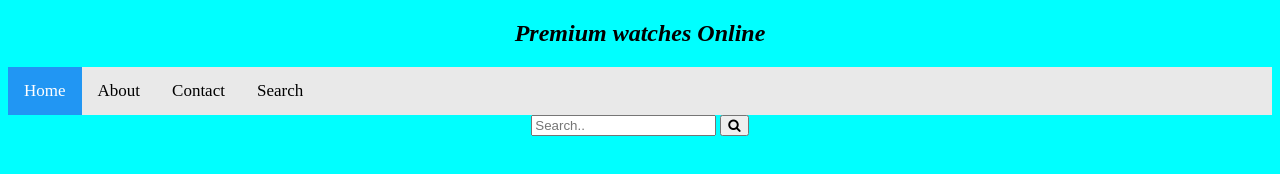
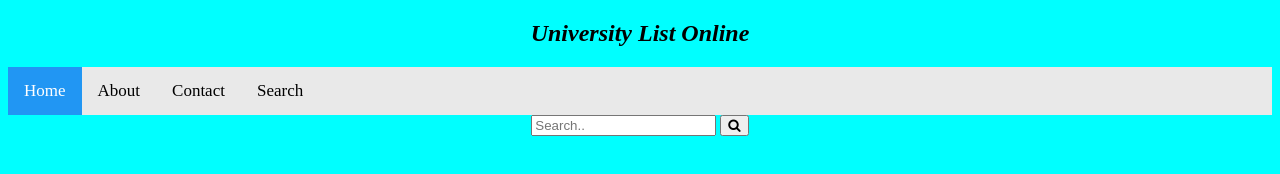
Before and after one commit to GeoffreyOgembo/Premium-Watches-Website, a plain HTML site: page index.html in a window 1280 px wide. Drawn offline with Linux system fonts and the light colour scheme.

Commit message:
"updates"

```diff
--- a/index.html
+++ b/index.html
@@ -8,7 +8,7 @@
     <link rel="stylesheet" href="style.css">
     <script src="script.js"></script>
 </head>
-<h2><b><i>Premium watches Online</i></b></h2>
+<h2><b><i>University List Online</i></b></h2>
 
 <body>
 
```
